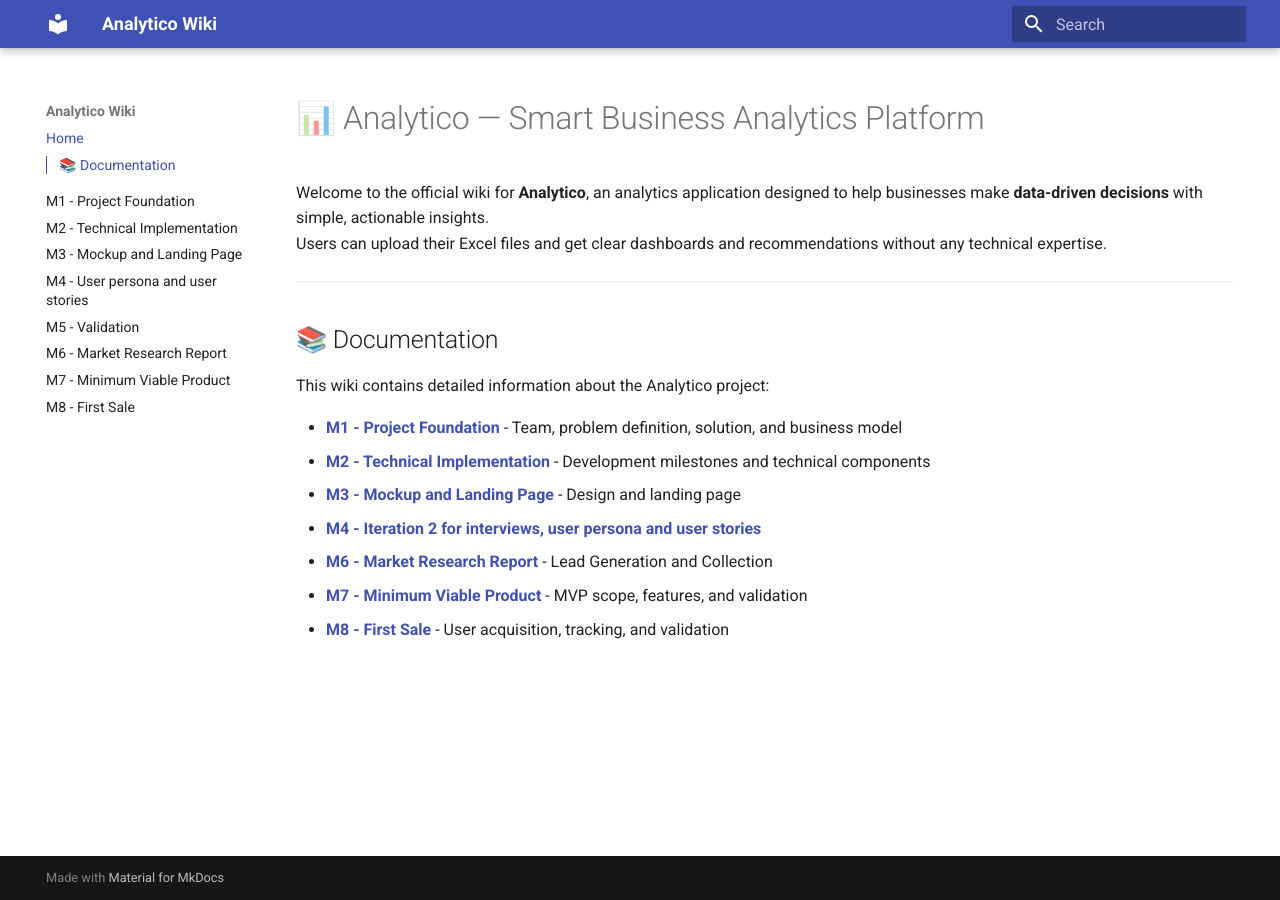
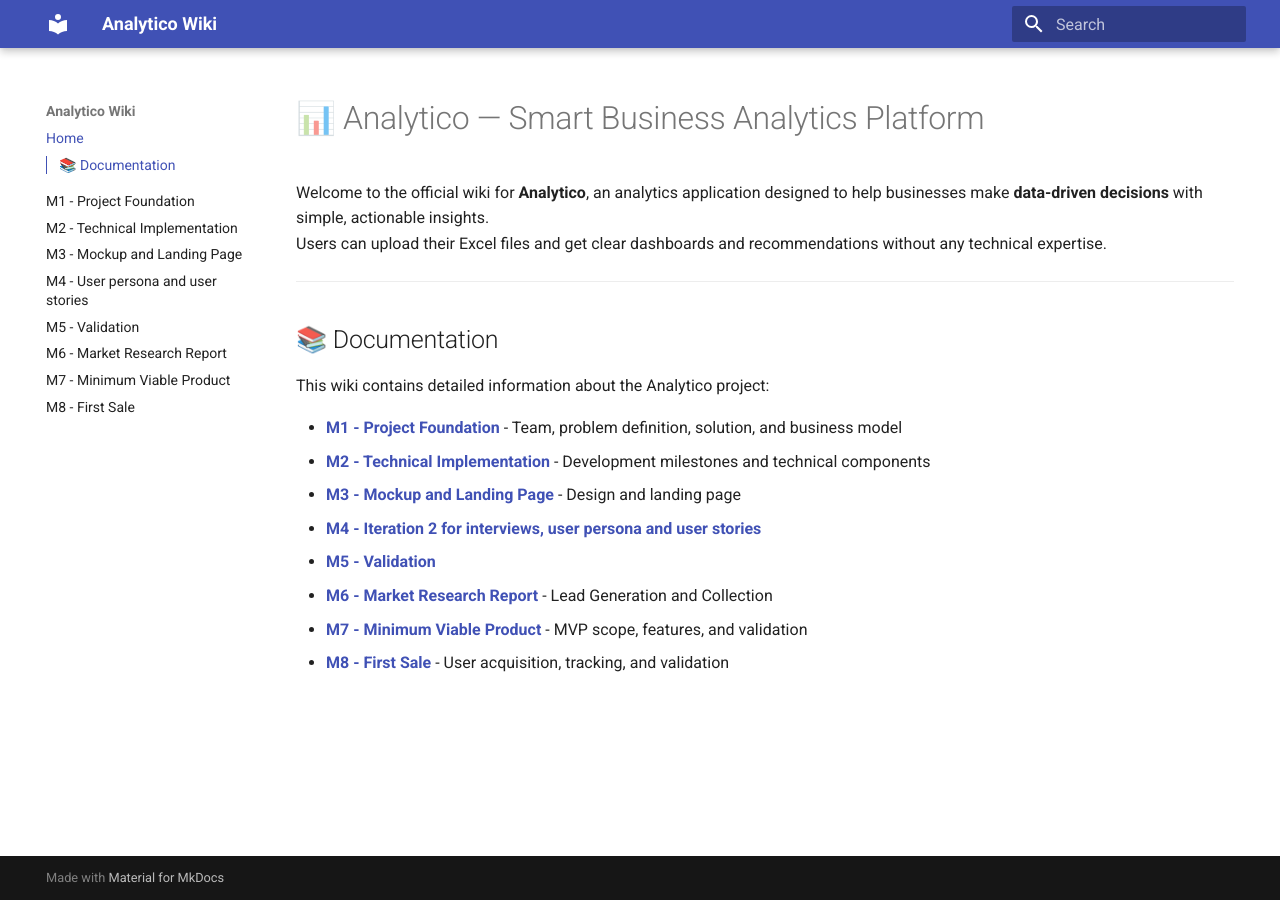
Before and after one commit to VladCostin4/analytico, an MkDocs documentation site: the page built from docs/index.md, in a window 1280 px wide. Built offline with MkDocs 1.6.1 and Material for MkDocs 9.7.7, drawn with Linux system fonts in a browser that asks for light colours.

Commit message:
fix: add m5 to index

```diff
--- a/docs/index.md
+++ b/docs/index.md
@@ -13,6 +13,7 @@ This wiki contains detailed information about the Analytico project:
 - **[M2 - Technical Implementation](m2.md)** - Development milestones and technical components
 - **[M3 - Mockup and Landing Page](m3.md)** - Design and landing page
 - **[M4 - Iteration 2 for interviews, user persona and user stories](m4.md)**
+- **[M5 - Validation](m5.md)**
 - **[M6 - Market Research Report](m6.md)** - Lead Generation and Collection
 - **[M7 - Minimum Viable Product](m7.md)** - MVP scope, features, and validation
 - **[M8 - First Sale](m8.md)** - User acquisition, tracking, and validation
```
